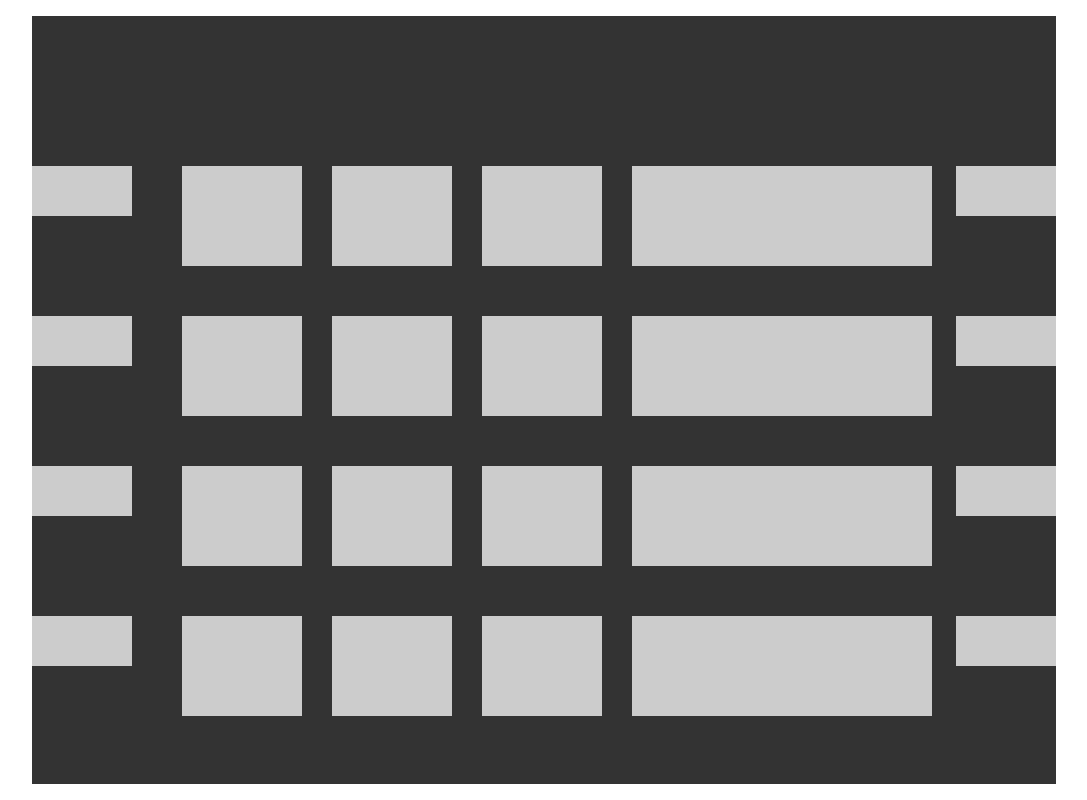
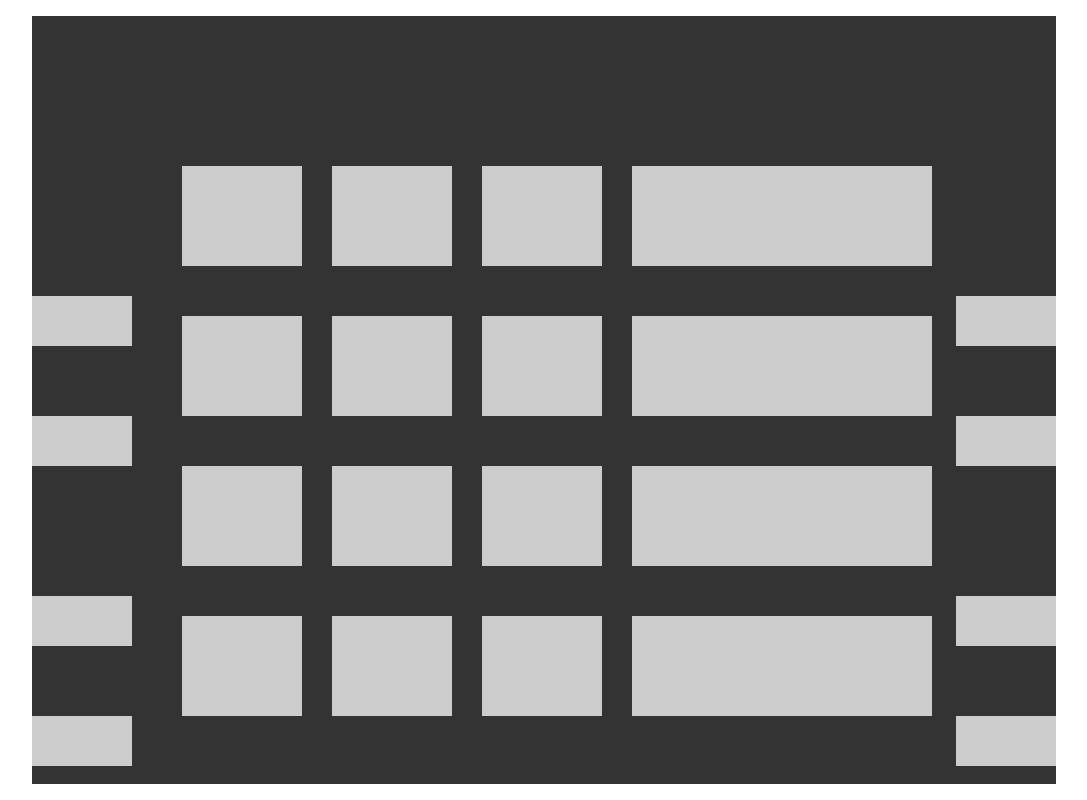
Before and after one commit to HDevel/hdevel.github.io, a plain HTML site: page index.html in a window 1280 px wide. Shown: the whole page, without its empty margins (96-1183 px from the left). Drawn offline with nearby package versions, Linux system fonts and the light colour scheme.

Commit message:
Обнова

```diff
--- a/index.html
+++ b/index.html
@@ -31,19 +31,19 @@
         }
 
         .side-button > div.side-button__1{
-            top: 150px;
+            top: 280px;
         }
 
         .side-button > div.side-button__2{
-            top: 300px;
+            top: 400px;
         }
 
         .side-button > div.side-button__3{
-            top: 450px;
+            top: 580px;
         }
 
         .side-button > div.side-button__4{
-            top: 600px;
+            top: 700px;
         }
 
         .keyboard{
```
